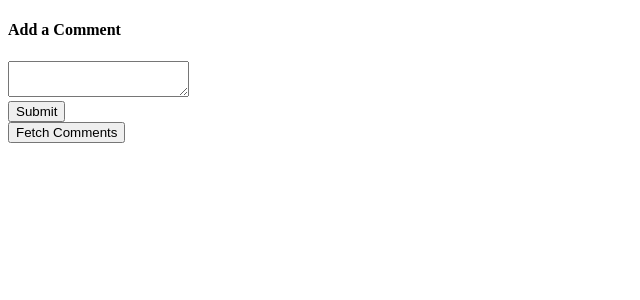
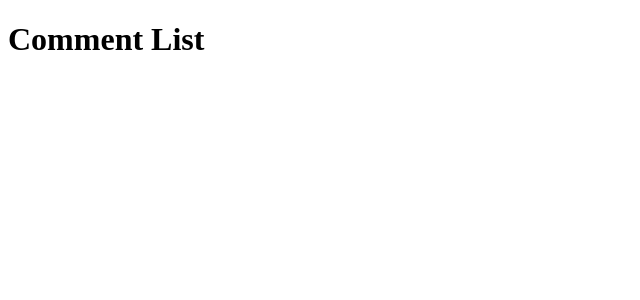
Before and after one commit to KChadwick96/React-Testing, a React (Create React App) app: page / in a window 1280 px wide. Shown: the top 300 px of the page, without its empty margins (0-640 px from the left). Built offline with nearby package versions, Linux system fonts and the light colour scheme.

Commit message:
adding routes

```diff
--- a/package.json
+++ b/package.json
@@ -10,6 +10,7 @@
     "react": "^16.4.2",
     "react-dom": "^16.4.2",
     "react-redux": "^5.0.7",
+    "react-router-dom": "^4.3.1",
     "react-scripts": "1.1.4",
     "redux": "^4.0.0",
     "redux-promise": "^0.6.0"
--- a/src/components/App.js
+++ b/src/components/App.js
@@ -1,4 +1,5 @@
 import React from 'react';
+import { Route } from 'react-router-dom';
 
 import CommentBox from 'components/CommentBox';
 import CommentList from 'components/CommentList';
@@ -6,8 +7,8 @@ import CommentList from 'components/CommentList';
 const App = () => {
     return (
         <div>
-            <CommentBox />
-            <CommentList />
+            <Route path="/post" component={CommentBox} />
+            <Route path="/" exact component={CommentList} />
         </div>
     );
 };
--- a/src/components/CommentList.js
+++ b/src/components/CommentList.js
@@ -11,6 +11,7 @@ class CommentList extends Component {
     render() {
         return (
             <div>
+                <h1>Comment List</h1>
                 <ul>
                     {this.renderComments()}
                 </ul>
--- a/src/index.js
+++ b/src/index.js
@@ -1,12 +1,15 @@
 import React from 'react';
 import ReactDOM from 'react-dom';
+import { BrowserRouter, Route } from 'react-router-dom'
 
 import Root from 'Root';
 import App from 'components/App';
 
 ReactDOM.render(
     <Root>
-        <App />
+        <BrowserRouter>
+            <Route path="/" component={App} />
+        </BrowserRouter>
     </Root>,
     document.getElementById('root')
 );
```
Also changed, not shown: 1 other file (tests, documents, lock files or other folders).
